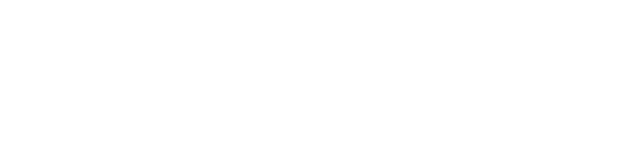
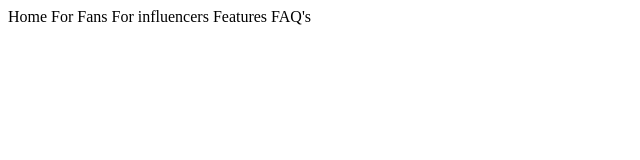
Before and after one commit to AckonSamuel/earl, a website: page index.html in a window 1280 px wide. Shown: the whole page, without its empty margins (0-640 px from the left). Drawn offline with Linux system fonts and the light colour scheme.

Commit message:
Create header and navlinks

```diff
--- a/index.html
+++ b/index.html
@@ -8,7 +8,16 @@
 </head>
 <body>
     <section id="hero">
-
+        <header>
+            <div></div>
+            <nav>
+                <a>Home</a>
+                <a>For Fans</a>
+                <a>For influencers</a>
+                <a>Features</a>
+                <a>FAQ's</a>
+            </nav>
+        </header>
     </section>
 </body>
 </html>
```
Also changed, not shown: assets/hero/logo.svg (added).
